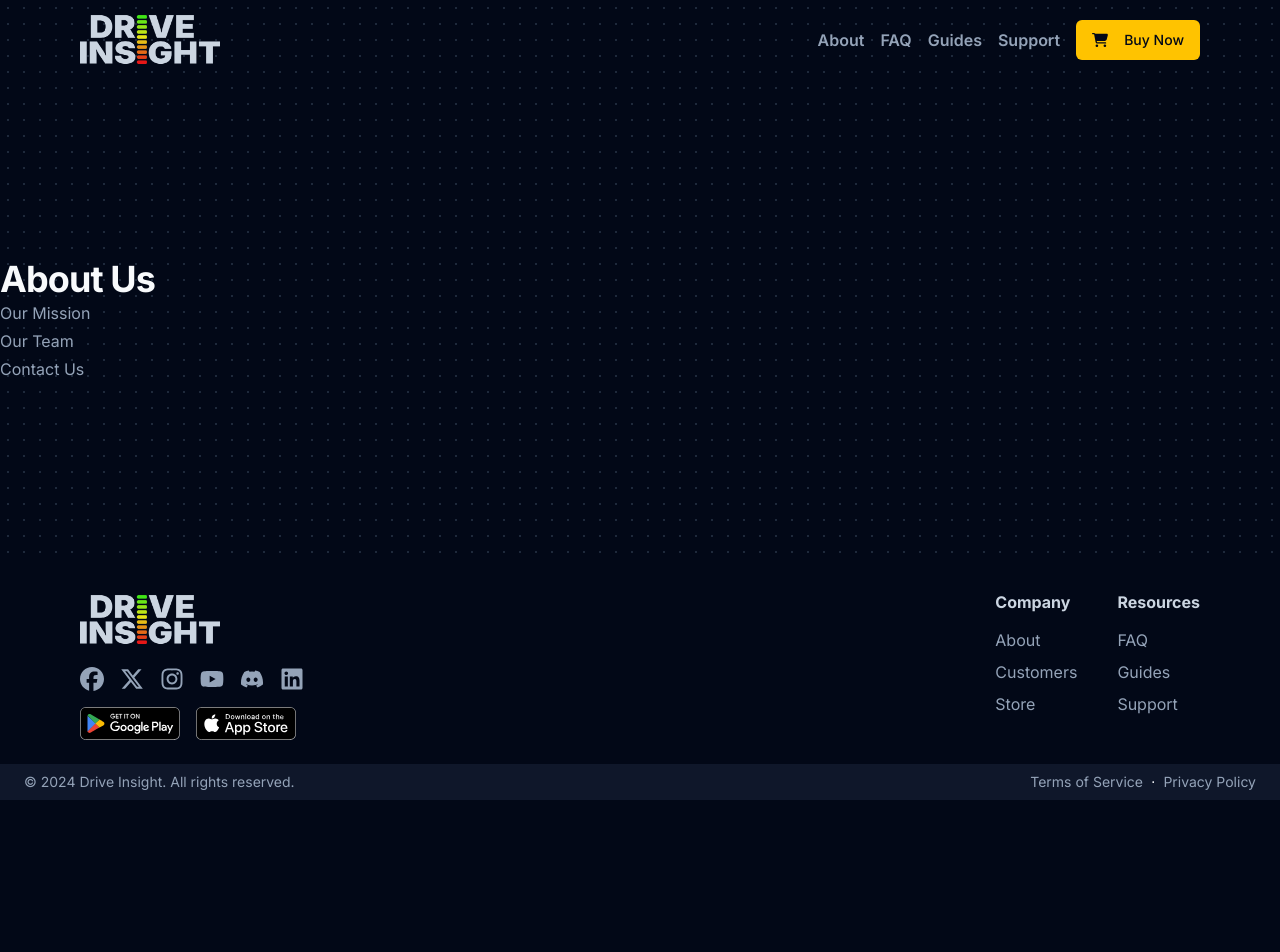
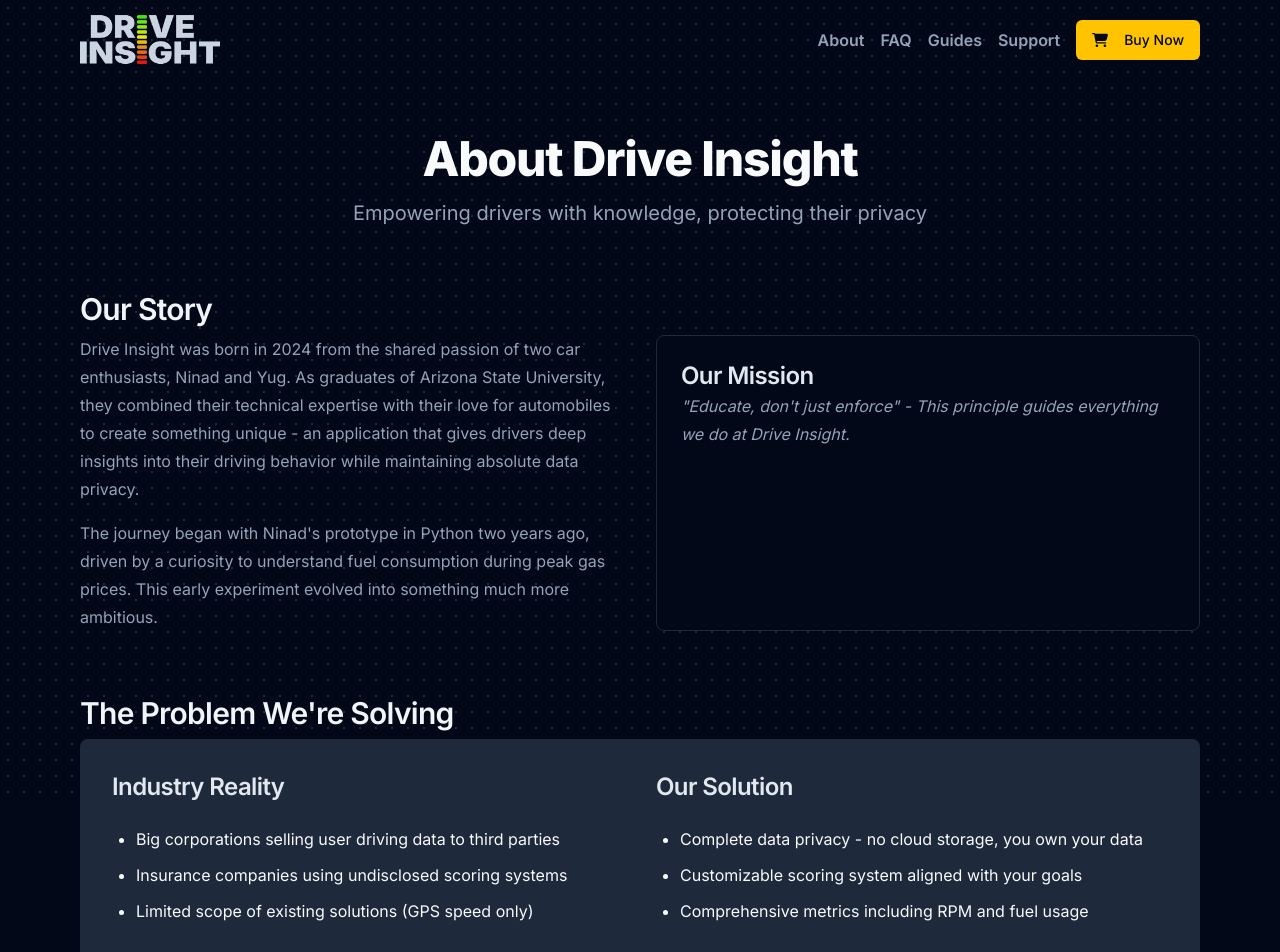
Before and after one commit to seoyeong643/drive-insight-website, a Next.js app: page /about in a window 1280 px wide. Shown: the top 952 px of the page. Before the commit the page ends 800 px from the top, so only its background shows below. Built offline with nearby package versions, Linux system fonts and the light colour scheme.

Commit message:
About page draft 1

```diff
--- a/app/about/page.tsx
+++ b/app/about/page.tsx
@@ -1,10 +1,138 @@
-export default function About() {
-    return (
-        <div>
-            <h1 className="text-4xl font-bold">About Us</h1>
-            <p>Our Mission</p>
-            <p>Our Team</p>
-            <p>Contact Us</p>
+import { Card, CardContent } from '@/components/ui/card';
+
+const About = () => {
+  const teamMembers = [
+    {
+      name: "Ninad",
+      role: "Co-Founder & Technical Lead",
+      description: "Car enthusiast with a passion for automotive software development.",
+      picture: "",
+    },
+    {
+      name: "Yug",
+      role: "Co-Founder & Product Lead",
+      description: "Car enthusiast with a passion for automotive software development.",
+      picture: "",
+    },
+    {
+      name: "Rhea",
+      role: "Software Engineer",
+      description: "CS Master's student at ASU.",
+      picture: "",
+    },
+    {
+      name: "Maia",
+      role: "Software Engineer",
+      description: "CS Master's student at ASU.",
+      picture: "/maia.jpg",
+    }
+  ];
+
+  return (
+    <div className="container mx-auto px-4 py-8 max-w-6xl">
+      {/* Hero Section */}
+      <div className="text-center mb-16">
+        <h1 className="mb-4">About Drive Insight</h1>
+        <p className="text-xl">Empowering drivers with knowledge, protecting their privacy</p>
+      </div>
+
+      {/* Our Story */}
+      <section className="mb-16">
+        <h2>Our Story</h2>
+        <div className="grid md:grid-cols-2 gap-8">
+          <div>
+            <p className="mb-4">
+              Drive Insight was born in 2024 from the shared passion of two car enthusiasts, Ninad and Yug. As graduates of Arizona State University, they combined their technical expertise with their love for automobiles to create something unique - an application that gives drivers deep insights into their driving behavior while maintaining absolute data privacy.
+            </p>
+            <p>
+              The journey began with Ninad's prototype in Python two years ago, driven by a curiosity to understand fuel consumption during peak gas prices. This early experiment evolved into something much more ambitious.
+            </p>
+          </div>
+          <Card>
+            <CardContent className="p-6">
+              <h3>Our Mission</h3>
+              <p className="italic">
+                "Educate, don't just enforce" - This principle guides everything we do at Drive Insight.
+              </p>
+            </CardContent>
+          </Card>
         </div>
-    );
-}
+      </section>
+
+      {/* The Problem We're Solving */}
+      <section className="mb-16">
+        <h2>The Problem We're Solving</h2>
+        <div className="bg-muted rounded-lg p-8">
+          <div className="grid md:grid-cols-2 gap-8">
+            <div>
+              <h3 className="mb-4">Industry Reality</h3>
+              <ul className="space-y-3">
+                <li>Big corporations selling user driving data to third parties</li>
+                <li>Insurance companies using undisclosed scoring systems</li>
+                <li>Limited scope of existing solutions (GPS speed only)</li>
+              </ul>
+            </div>
+            <div>
+              <h3 className="mb-4">Our Solution</h3>
+              <ul className="space-y-3">
+                <li>Complete data privacy - no cloud storage, you own your data</li>
+                <li>Customizable scoring system aligned with your goals</li>
+                <li>Comprehensive metrics including RPM and fuel usage</li>
+              </ul>
+            </div>
+          </div>
+        </div>
+      </section>
+
+      {/* Team Section */}
+      <section className="mb-16">
+        <h2 className="text-center">Meet Our Team</h2>
+        <p className="text-center mb-12 max-w-2xl mx-auto">
+          We're a dedicated team of automotive enthusiasts and technology experts working to revolutionize the driving experience.
+        </p>
+        <div className="grid md:grid-cols-2 lg:grid-cols-4 gap-8">
+          {teamMembers.map((member, index) => (
+            <div key={index} className="flex flex-col items-center">
+              <div className="w-48 h-48 rounded-full overflow-hidden mb-4 bg-muted">
+                <img
+                  src={member.picture}
+                  alt={member.name}
+                  className="w-full h-full object-cover"
+                />
+              </div>
+              <h3 className="mb-2">{member.name}</h3>
+              <p className="text-primary mb-2 font-semibold">{member.role}</p>
+              <p className="text-center">{member.description}</p>
+            </div>
+          ))}
+        </div>
+      </section>
+
+      {/* Future Vision */}
+      <section className="mb-16">
+        <h2>The Road Ahead</h2>
+        <div className="bg-muted rounded-lg p-8">
+          <p className="mb-4">
+            Drive Insight is at the forefront of incorporating AI technology to generate even deeper driving insights. We're committed to continuous innovation while maintaining our core values of privacy and user empowerment.
+          </p>
+          <p>
+            Our vision extends beyond just data collection - we're building a platform that helps new drivers become safer and experienced drivers become better, all while keeping their data completely in their control.
+          </p>
+        </div>
+      </section>
+
+      {/* Call to Action */}
+      <section className="text-center">
+        <h2>Join Our Journey</h2>
+        <p className="text-xl mb-8">
+          Experience the future of driving insights while maintaining complete control over your data.
+        </p>
+        <button className="bg-primary text-primary-foreground px-8 py-3 rounded-lg hover:bg-primary/90 transition-colors">
+          Get Started
+        </button>
+      </section>
+    </div>
+  );
+};
+
+export default About;
```
Also changed, not shown: public/maia.jpg (added).
